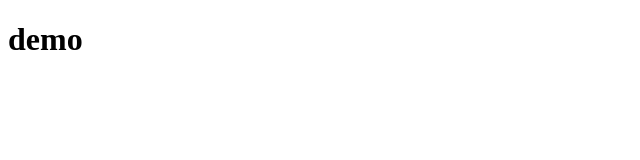
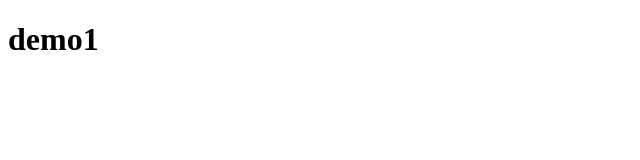
Before and after one commit to Elyrene/Mycode, a plain HTML site: page index.html in a window 1280 px wide. Shown: the full height of the page, 0-640 px from the left. Drawn offline with Linux system fonts and the light colour scheme.

Commit message:
second add

```diff
--- a/index.html
+++ b/index.html
@@ -6,6 +6,6 @@
         <title>Document</title>
     </head>
     <body>
-        <h1>demo</h1>
+        <h1>demo1</h1>
     </body>
 </html>
```
